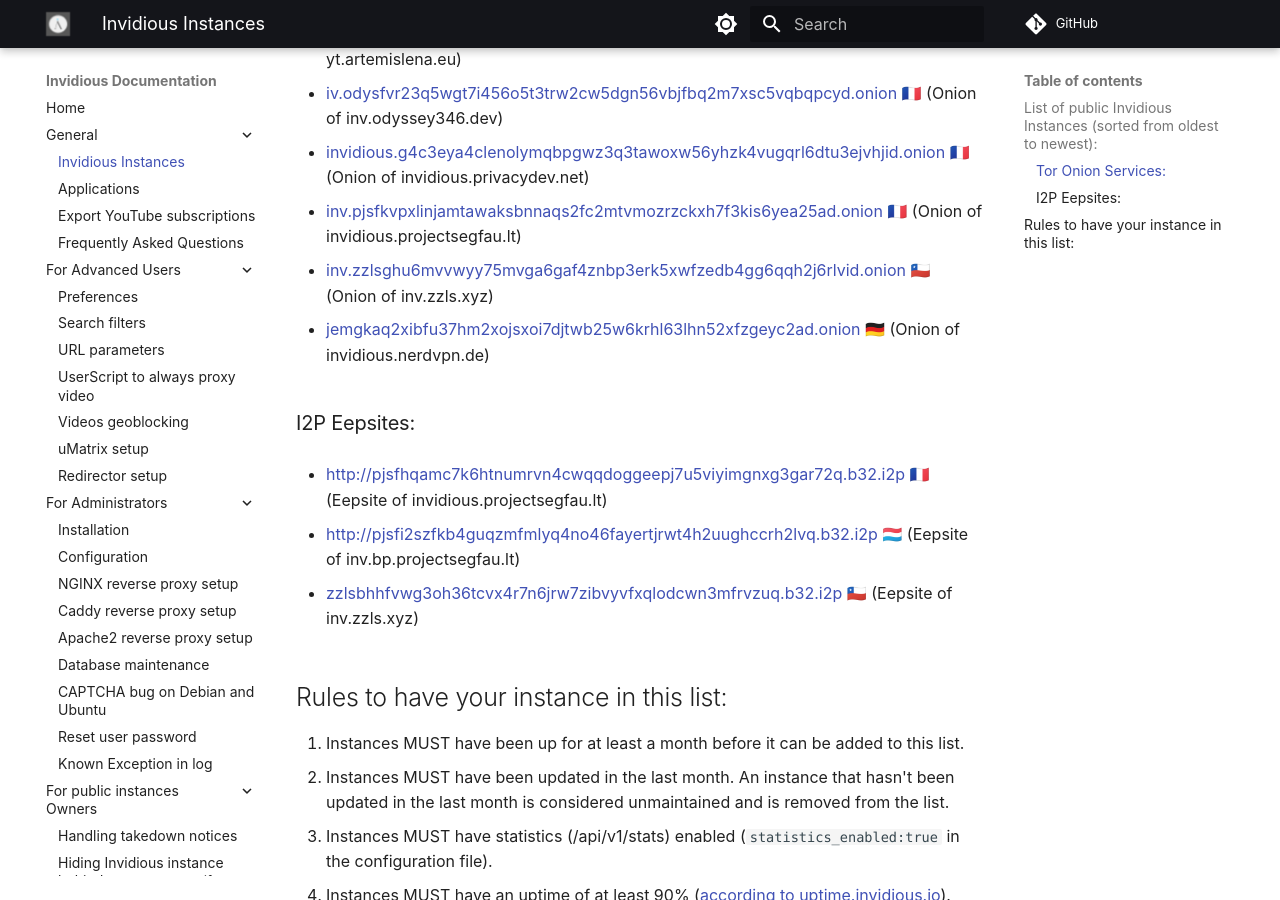
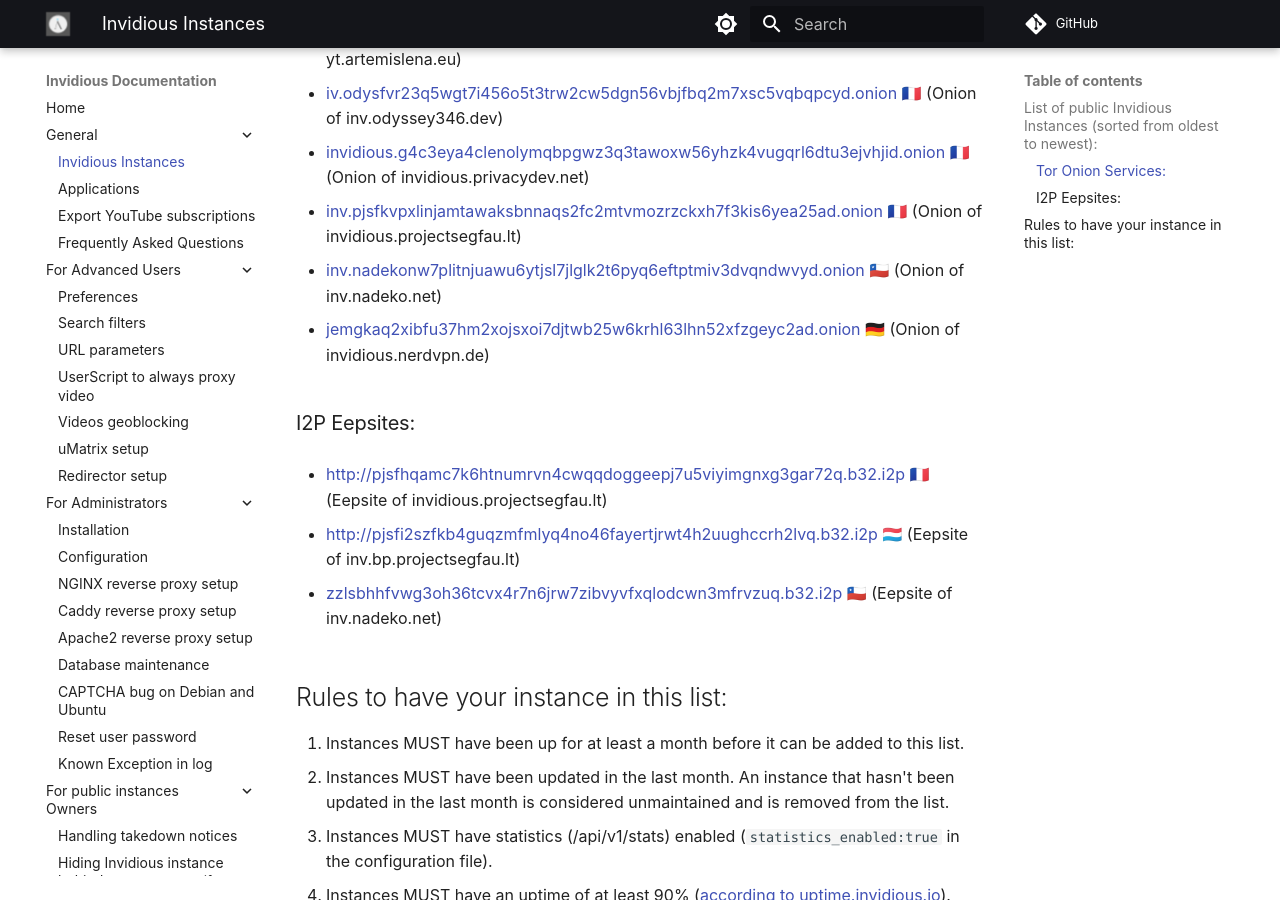
Before and after one commit to iv-org/documentation, an MkDocs documentation site: the page built from docs/instances.md, in a window 1280 px wide and 900 px high, scrolled down 1830 px. Built offline with MkDocs 1.6.1 and Material for MkDocs 9.7.7, drawn with Linux system fonts in a browser that asks for light colours; comment, search, counter and statistics services are not loaded; some of the changed text lies outside the part shown.

Commit message:
inv.zzls.xyz -> inv.nadeko.net
Tor address changed too, I2P for later.

```diff
--- a/docs/instances.md
+++ b/docs/instances.md
@@ -28,7 +28,7 @@
 
 * [invidious.lunar.icu](https://invidious.lunar.icu) 🇩🇪 (uses Cloudflare)
 
-* [inv.zzls.xyz](https://inv.zzls.xyz) 🇨🇱
+* [inv.nadeko.net](https://inv.nadeko.net) 🇨🇱
 
 * [inv.tux.pizza](https://inv.tux.pizza) 🇺🇸
 
@@ -83,7 +83,7 @@
 
 * [inv.pjsfkvpxlinjamtawaksbnnaqs2fc2mtvmozrzckxh7f3kis6yea25ad.onion](http://inv.pjsfkvpxlinjamtawaksbnnaqs2fc2mtvmozrzckxh7f3kis6yea25ad.onion) 🇫🇷 (Onion of invidious.projectsegfau.lt)
 
-* [inv.zzlsghu6mvvwyy75mvga6gaf4znbp3erk5xwfzedb4gg6qqh2j6rlvid.onion](http://inv.zzlsghu6mvvwyy75mvga6gaf4znbp3erk5xwfzedb4gg6qqh2j6rlvid.onion) 🇨🇱 (Onion of inv.zzls.xyz)
+* [inv.nadekonw7plitnjuawu6ytjsl7jlglk2t6pyq6eftptmiv3dvqndwvyd.onion](http://inv.nadekonw7plitnjuawu6ytjsl7jlglk2t6pyq6eftptmiv3dvqndwvyd.onion) 🇨🇱 (Onion of inv.nadeko.net)
 
 * [jemgkaq2xibfu37hm2xojsxoi7djtwb25w6krhl63lhn52xfzgeyc2ad.onion](http://jemgkaq2xibfu37hm2xojsxoi7djtwb25w6krhl63lhn52xfzgeyc2ad.onion) 🇩🇪 (Onion of invidious.nerdvpn.de)
 
@@ -93,7 +93,7 @@
 
 * [http://pjsfi2szfkb4guqzmfmlyq4no46fayertjrwt4h2uughccrh2lvq.b32.i2p](http://pjsfi2szfkb4guqzmfmlyq4no46fayertjrwt4h2uughccrh2lvq.b32.i2p) 🇱🇺 (Eepsite of inv.bp.projectsegfau.lt)
 
-* [zzlsbhhfvwg3oh36tcvx4r7n6jrw7zibvyvfxqlodcwn3mfrvzuq.b32.i2p](http://zzlsbhhfvwg3oh36tcvx4r7n6jrw7zibvyvfxqlodcwn3mfrvzuq.b32.i2p) 🇨🇱 (Eepsite of inv.zzls.xyz)
+* [zzlsbhhfvwg3oh36tcvx4r7n6jrw7zibvyvfxqlodcwn3mfrvzuq.b32.i2p](http://zzlsbhhfvwg3oh36tcvx4r7n6jrw7zibvyvfxqlodcwn3mfrvzuq.b32.i2p) 🇨🇱 (Eepsite of inv.nadeko.net)
 
 ## Rules to have your instance in this list:
 
```
